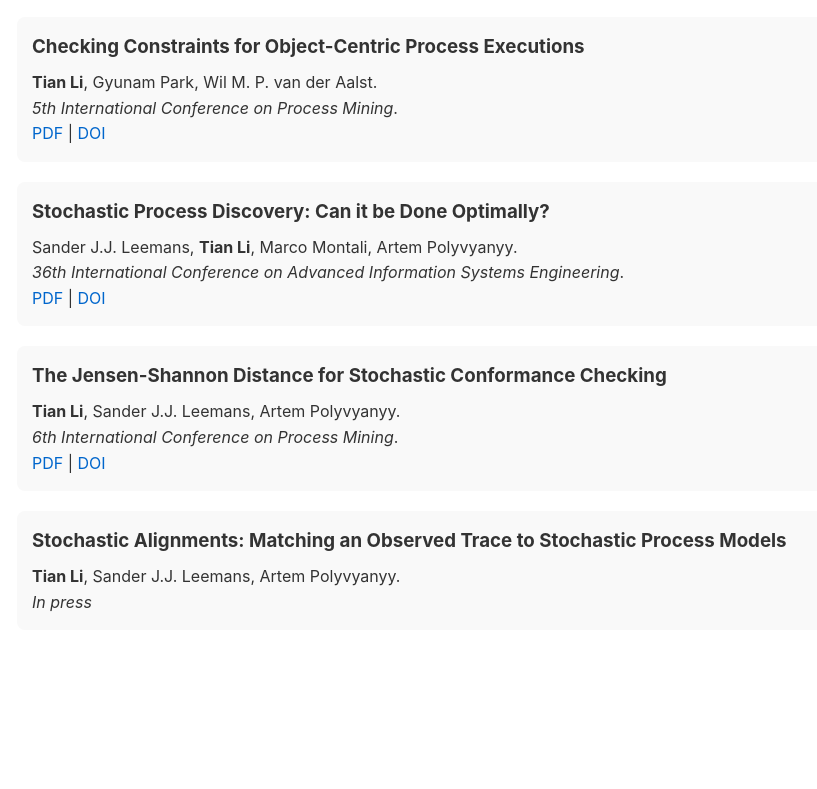
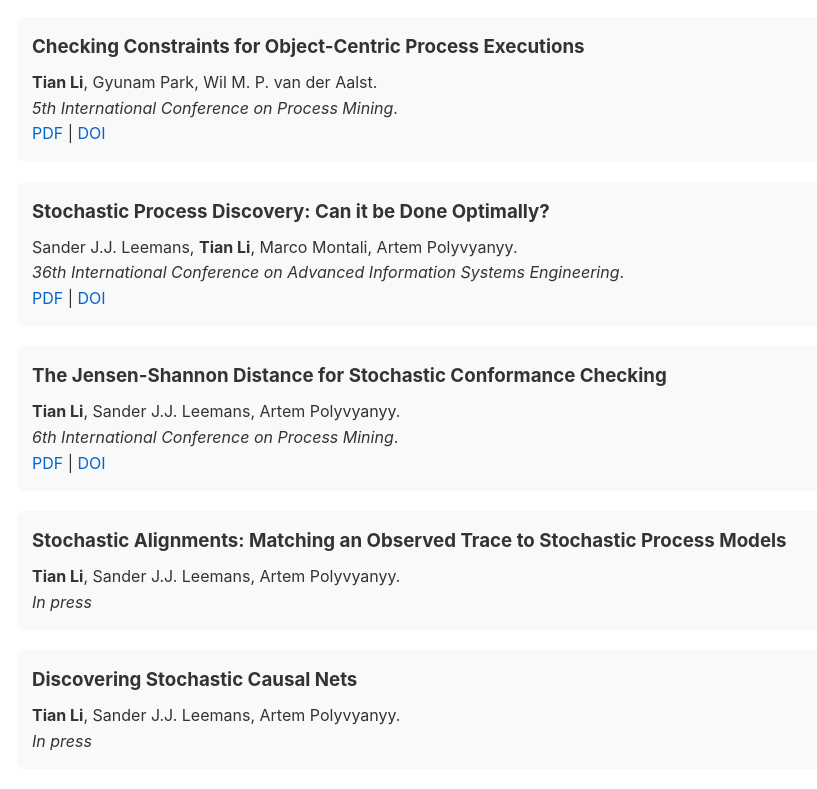
Before and after one commit to brucelit/brucelit.github.io, a plain HTML site: page index.html in a window 1280 px wide. Shown: the part 955-1744 px from the top of the page, without its empty margins (243-1060 px from the left). Before the commit the page ends 1625 px from the top, so only its background shows below. Drawn offline with Linux system fonts and the light colour scheme.

Commit message:
Update index.html

```diff
--- a/index.html
+++ b/index.html
@@ -299,6 +299,11 @@ Computation" (<a href="pdf/master.pdf" class="link">PDF</a>),</p><p>advised by <
                             <p><strong>Tian Li</strong>, Sander J.J. Leemans, Artem Polyvyanyy. <em></p><p>In press</em></p>
                             <!-- <p><a href="pdf/bpm2025.pdf" class="link">PDF</a></p> -->
                         </div>
+                        <div class="publication-item">
+                            <h3>Discovering Stochastic Causal Nets</h3>
+                            <p><strong>Tian Li</strong>, Sander J.J. Leemans, Artem Polyvyanyy. <em></p><p>In press</em></p>
+                            <!-- <p><a href="pdf/icpm2025.pdf" class="link">PDF</a></p> -->
+                        </div>
                 </div>
             </div>
         </div>
```
